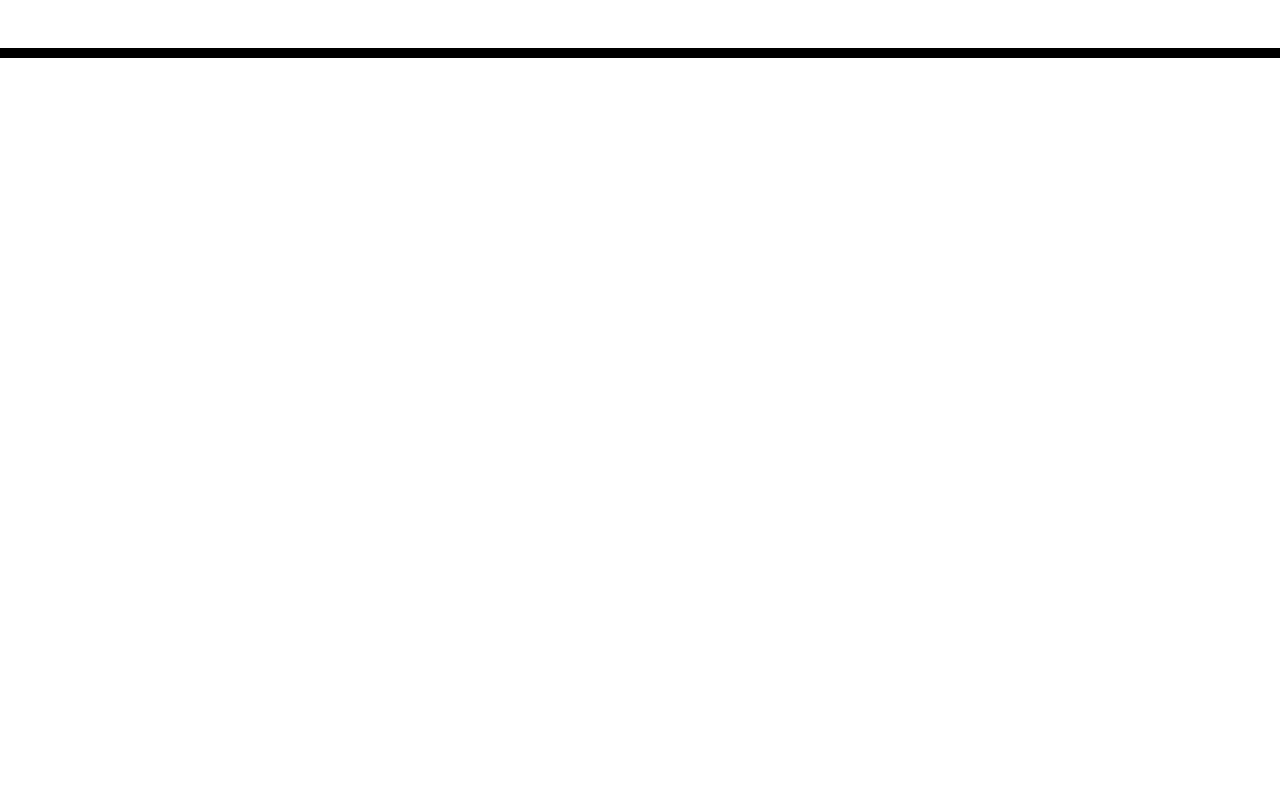
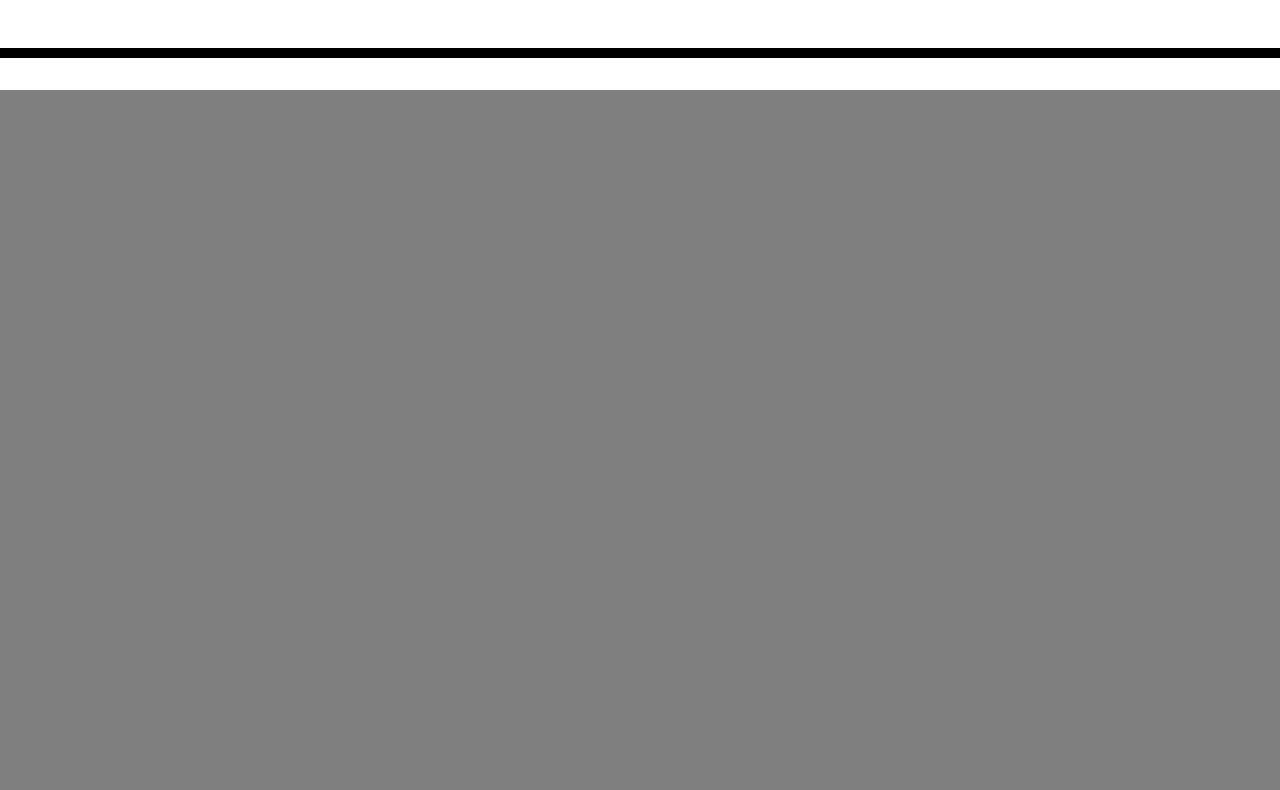
Before and after one commit to grantgarrison7/day_planner, a plain HTML site: page index.html in a window 1280 px wide. Shown: the part 246-1036 px from the top of the page. Before the commit the page ends 800 px from the top, so only its background shows below. Drawn offline with nearby package versions, Linux system fonts and the light colour scheme.

Commit message:
I set the groundwork for the timeblocks

```diff
--- a/Develop/style.css
+++ b/Develop/style.css
@@ -69,3 +69,16 @@ body {
     font-size: 20px;
     transition: all .3s ease-in-out;
   }
+
+/* my code */
+html, body {
+    overflow-x: hidden;
+  }
+
+  .block {
+    margin: 0 -9999rem;
+    /* add back negative margin value */
+    padding: 0.25rem 9999rem;
+    background: rgba(0, 0, 0, 0.5);
+    height: 70px;
+  }
--- a/index.html
+++ b/index.html
@@ -30,6 +30,17 @@
     </header>
     <div class="container">
       <!-- Timeblocks go here -->
+      <div id="block8a" class="block"></div>
+      <div id="block9a" class="block"></div>
+      <div id="block10a" class="block"></div>
+      <div id="block11a" class="block"></div>
+      <div id="block12p" class="block"></div>
+      <div id="block1p" class="block"></div>
+      <div id="block2p" class="block"></div>
+      <div id="block3p" class="block"></div>
+      <div id="block4p" class="block"></div>
+      <div id="block5p" class="block"></div>
+
     </div>
 
     <script src="https://code.jquery.com/jquery-3.4.1.min.js"></script>
```
